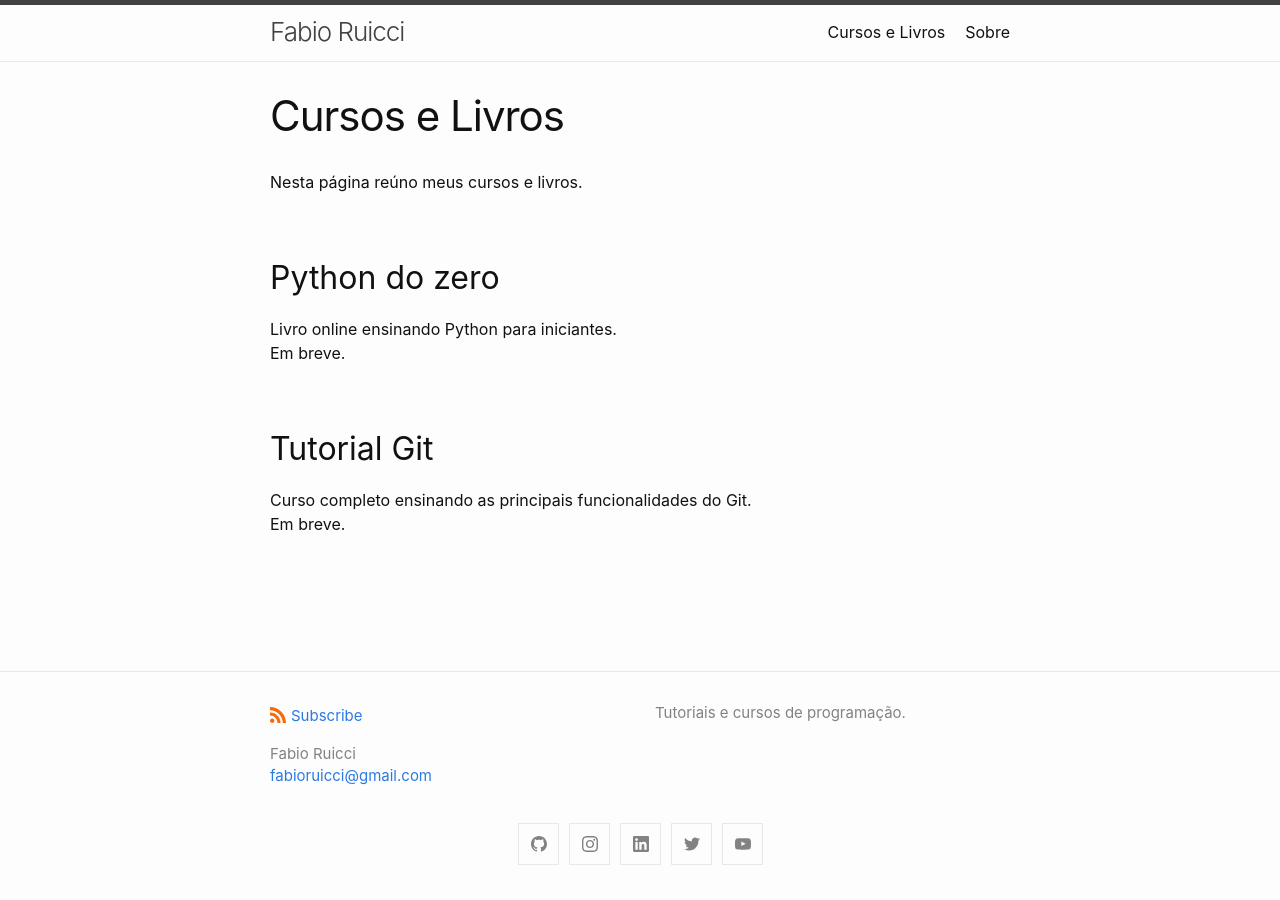
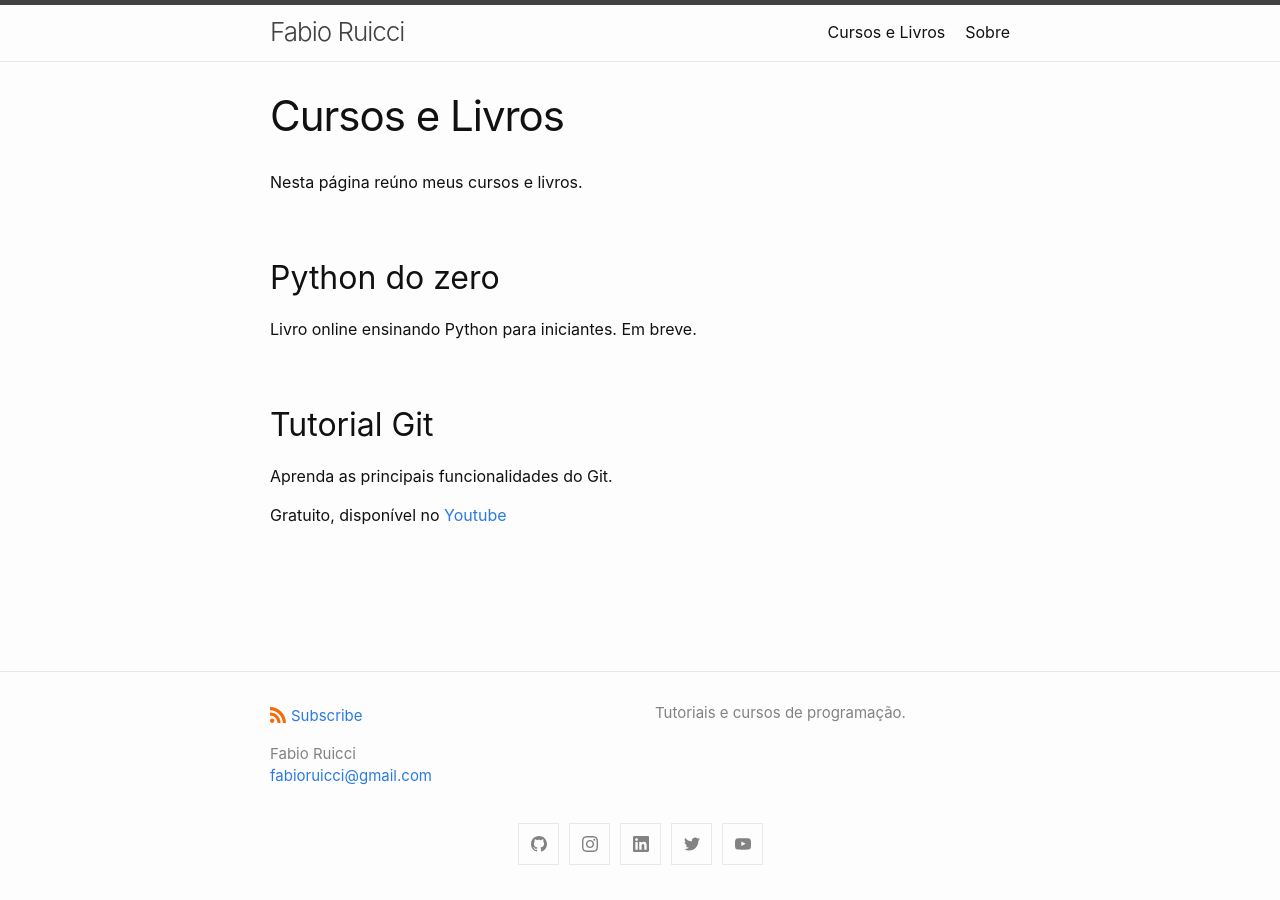
Before and after one commit to fabioruicci/fabioruicci.github.io, a Jekyll site: the page built from cursos-livros.md, in a window 1280 px wide. Built offline with Jekyll 4.4.1, drawn with Linux system fonts in a browser that asks for light colours.

Commit message:
Change AboutMe and Courses page

```diff
--- a/cursos-livros.md
+++ b/cursos-livros.md
@@ -10,5 +10,6 @@ Livro online ensinando Python para iniciantes.
 Em breve.
 
 ## Tutorial Git
-Curso completo ensinando as principais funcionalidades do Git.
-Em breve.
+Aprenda as principais funcionalidades do Git.
+
+Gratuito, disponível no [Youtube](https://www.youtube.com/playlist?list=PLvS2JoIlSA4DCmp7pbXXuZEUb5E-IDb-K)
```
Also changed, not shown: sobre.md (+1 -1 lines).
